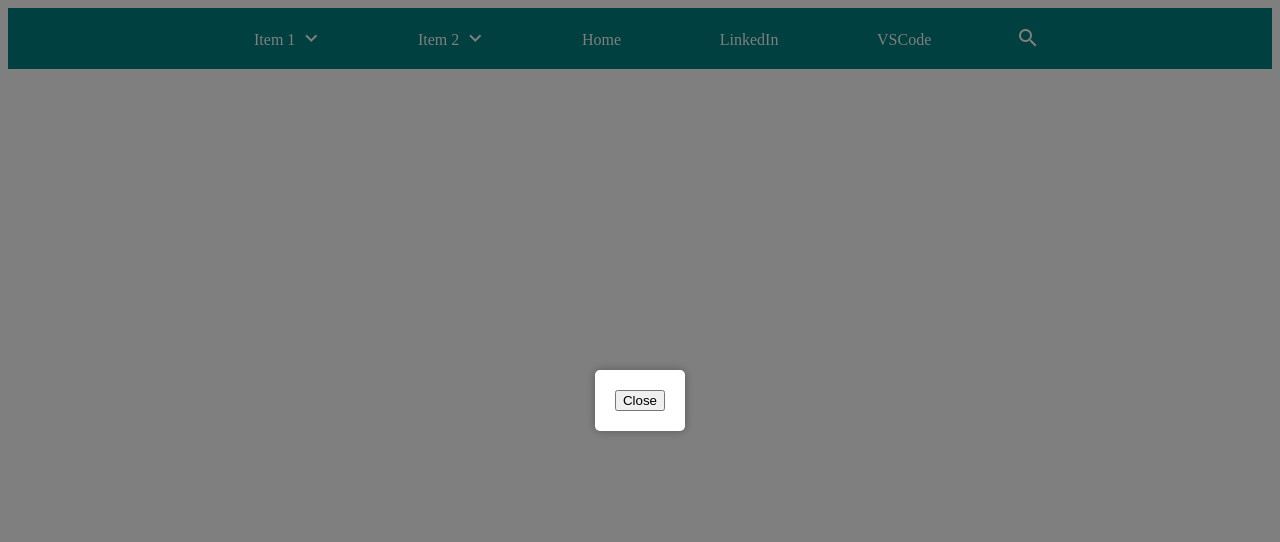
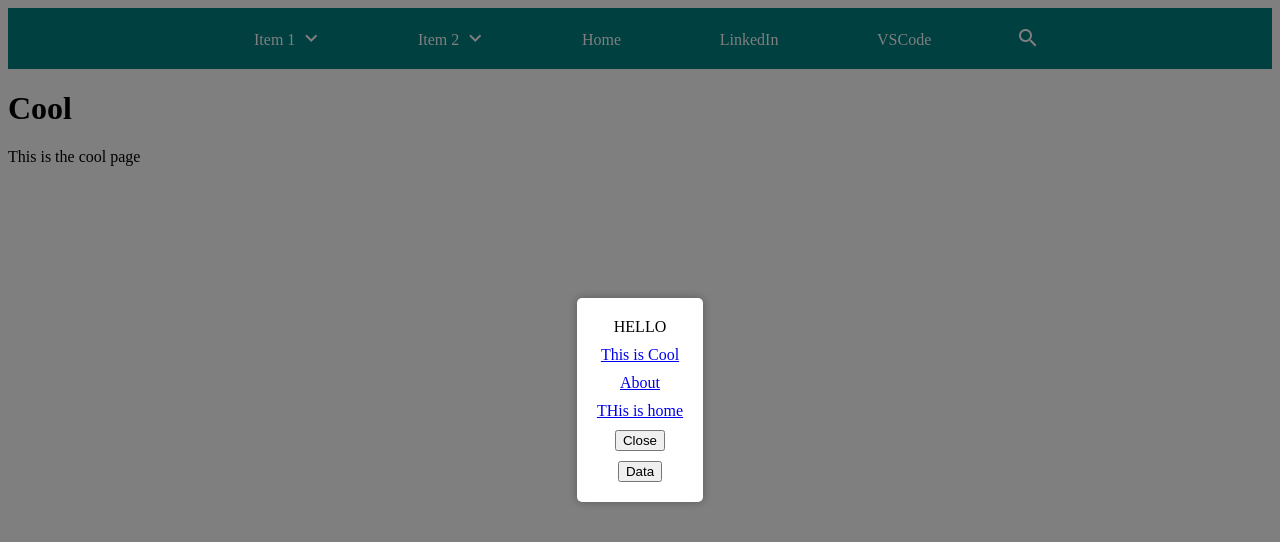
Before and after one commit to MichaelT-178/ForGuy, a Vue app: page /cool in a window 1280 px wide. Both pictures are taken after a click on the element "search". Shown: the top 542 px of the page. Built offline with nearby package versions, Linux system fonts and the light colour scheme.

Commit message:
JSON Data now working in SearchBox

```diff
--- /dev/null
+++ b/src/Views/Cool.vue
@@ -0,0 +1,6 @@
+<template>
+    <main class="about-page">
+        <h1>Cool</h1>
+        <p>This is the cool page</p>
+    </main>
+</template>
--- a/src/components/SearchBox.vue
+++ b/src/components/SearchBox.vue
@@ -1,21 +1,33 @@
 <template>
     <div v-if="showBox" class="modal">
       <div class="modal-content">
+        <div class="content-container">
+          <slot>
+            <span style="color: black">HELLO</span>
+          </slot>
+          <router-link
+              v-for="item in searchMenu"
+              :key="item.title"
+              :to="item.link"
+              @click="closeModal">
+              {{ item.title }}
+           </router-link>
           <button @click="closeModal">Close</button>
-        <slot></slot> <!-- Allows content to be inserted -->
+          <button @click="printJSON">Data</button>
+        </div>
       </div>
     </div>
   </template>
 
 <script setup>
 import { ref, defineProps, defineEmits, watchEffect } from 'vue';
+import SearchData from '../data/SearchData.json';
 
 const props = defineProps({
   isOpen: Boolean
 });
 
 const emits = defineEmits(['update:isOpen']);
-
 const showBox = ref(props.isOpen);
 
 const closeModal = () => {
@@ -26,6 +38,14 @@
 watchEffect(() => {
   showBox.value = props.isOpen;
 });
+
+const jsonData = ref(SearchData);
+const searchMenu = jsonData.value;
+
+const printJSON = () => {
+  console.log(JSON.parse(JSON.stringify(searchMenu)))
+}
+
 </script>
 
   <style scoped>
@@ -48,4 +68,11 @@
     border-radius: 5px;
     box-shadow: 0 0 10px rgba(0, 0, 0, 0.3);
   }
+
+  .content-container {
+    display: flex;
+    flex-direction: column;
+    align-items: center;
+    gap: 10px;
+  }
   </style>
--- /dev/null
+++ b/src/data/SearchData.json
@@ -0,0 +1,17 @@
+[
+    {
+        "title": "This is Cool",
+        "allText": "",
+        "link": "/cool"
+    },
+    {
+        "title": "About",
+        "allText": "",
+        "link": "/about"
+    },
+    {
+        "title": "THis is home",
+        "allText": "",
+        "link": "/"
+    }
+]
--- a/src/router/index.js
+++ b/src/router/index.js
@@ -1,6 +1,7 @@
 import { createRouter, createWebHistory } from 'vue-router'
 import Home from '../views/Home.vue'
 import About from '../views/About.vue'
+import Cool from '../views/Cool.vue'
 
 const router = createRouter({
     history: createWebHistory(),
@@ -12,6 +13,10 @@ const router = createRouter({
         {
             path: '/about',
             component: About
+        },
+        {
+            path: '/cool',
+            component: Cool
         }
     ]
 });
```
Lines whose indentation alone changed are shown as unchanged.
